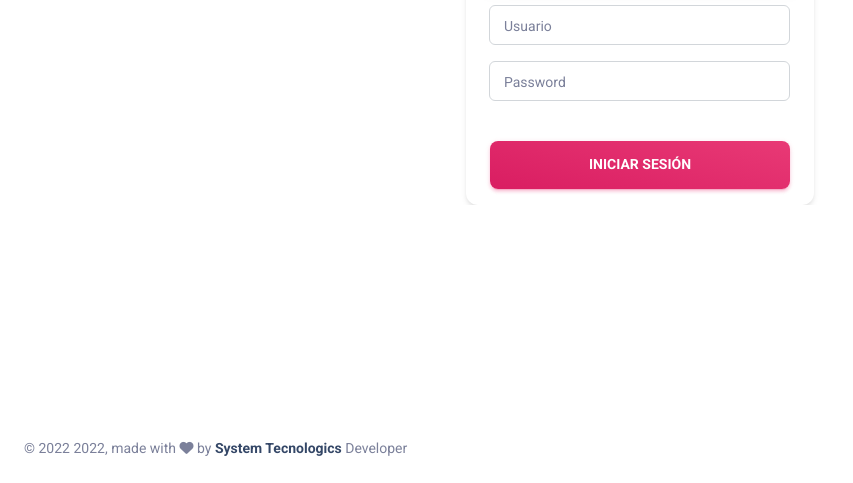
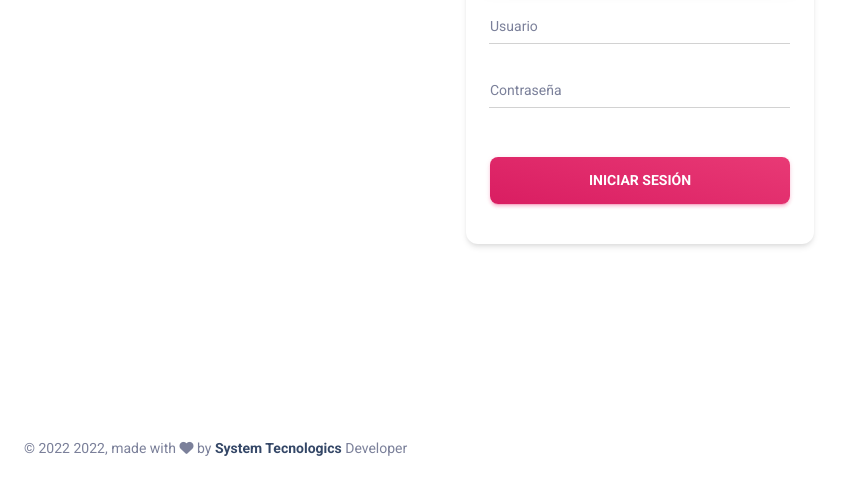
Before and after one commit to KevinPeraltaF/aplication, a Django app: page /login/ in a window 1280 px wide. Shown: the part 317-800 px from the top of the page, without its empty margins (0-853 px from the left). Run offline with Django 3.2, Linux system fonts and the light colour scheme; data that the repository does not hold is empty; some libraries are stand-ins or nearby versions.

Commit message:
arreglo de inputs

```diff
--- a/templates/registration/login.html
+++ b/templates/registration/login.html
@@ -4,7 +4,7 @@
          style="background-image: url('https://images.unsplash.com/photo-1545569341-9eb8b30979d9?ixid=MnwxMjA3fDB8MHxwaG90by1wYWdlfHx8fGVufDB8fHx8&amp;ixlib=rb-1.2.1&amp;auto=format&amp;fit=crop&amp;w=1950&amp;q=80'); background-size: cover; background-position:center;">
         <span class="mask bg-gradient-dark opacity-4"></span>
     </div>
-    <div class="container">
+    <div class="container mb-4">
         <div class="row mt-lg-n12 mt-md-n12 mt-n11 justify-content-center">
             <div class="col-xl-4 col-lg-5 col-md-7 mx-auto">
                 <div class="card mt-8">
@@ -18,13 +18,13 @@
                         <form role="form">
 
                             {% csrf_token %}
-                            <div class="input-group input-group-outline mb-3">
+                            <div class="input-group input-group-static mb-4">
                                 <label class="form-label">Usuario</label>
                                 <input type="text" id="id_usuario" autocomplete="off" class="form-control">
                             </div>
 
-                            <div class="input-group input-group-outline mb-3">
-                                <label class="form-label">Password</label>
+                            <div class="input-group input-group-static mb-4">
+                                <label class="form-label">Contraseña</label>
                                 <input type="password" autocomplete="off" id="id_clave" class="form-control">
                             </div>
 
@@ -38,7 +38,9 @@
 
                         </form>
                     </div>
+                    <div class="card-footer text-center pt-0 px-lg-2 px-1">
 
+                    </div>
                 </div>
             </div>
         </div>
```
